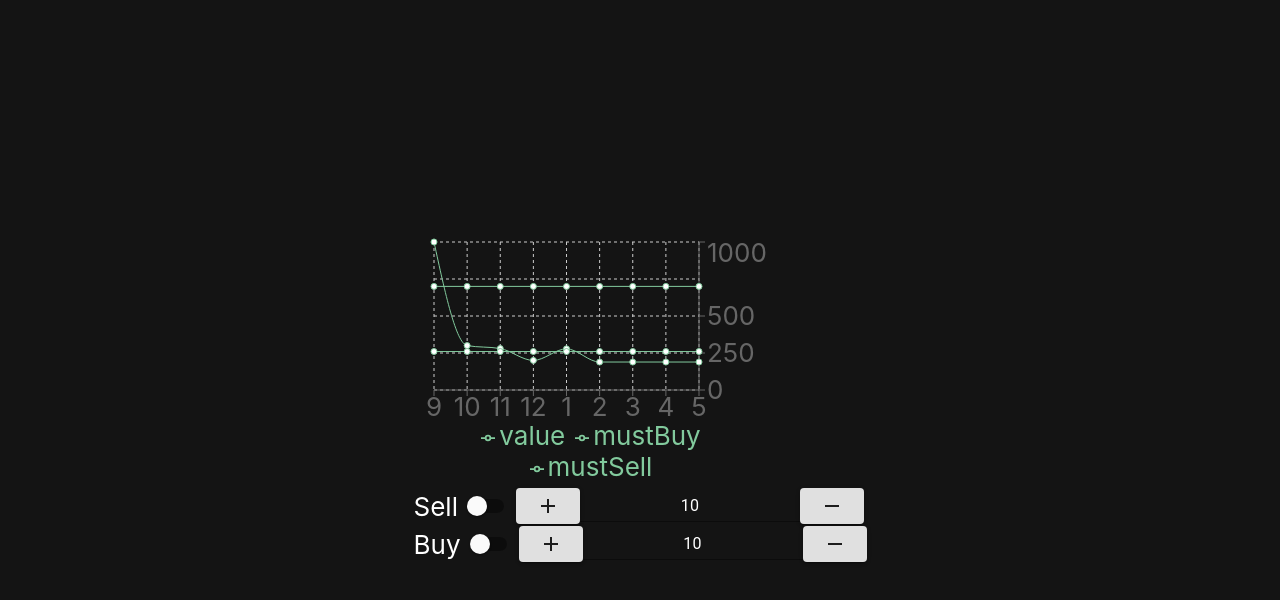
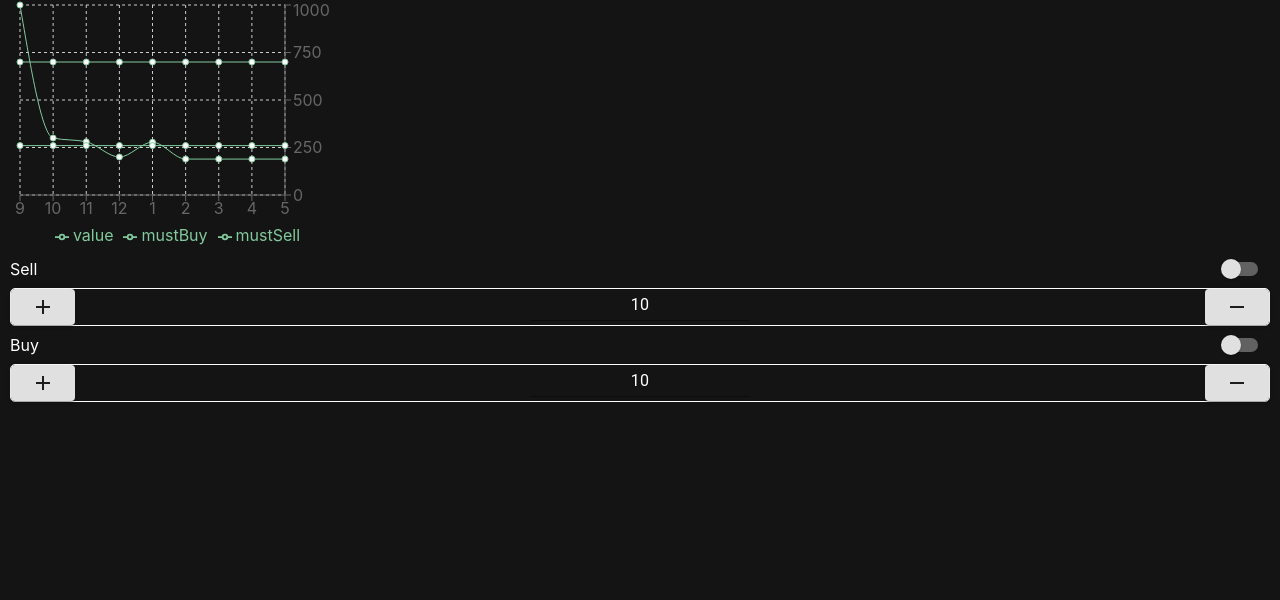
Before and after one commit to saurabh2590/graph-demo, a React (Create React App) app: page / in a window 1280 px wide. Shown: the top 600 px of the page. Built offline with nearby package versions, Linux system fonts and the light colour scheme.

Commit message:
fix the bottom controls

```diff
--- a/src/App.css
+++ b/src/App.css
@@ -3,12 +3,6 @@ body {
 }
 
 .App {
-  min-height: 100vh;
-  display: flex;
-  flex-direction: column;
-  align-items: center;
-  justify-content: center;
-  font-size: calc(10px + 2vmin);
   color: white;
 }
 
--- a/src/ValuePlusMinus.css
+++ b/src/ValuePlusMinus.css
@@ -3,10 +3,22 @@ input[type=number]::-webkit-outer-spin-button {
     -webkit-appearance: none;
     margin: 0;
 }
-
-.container {
+.main {
+    margin-left: 10px;
+    margin-right: 10px;
+}
+.inputContainer {
+    border-style: solid;
+    border-width: thin;
+    border-radius: 5px;
     display: flex;
     flex-direction: row;
+    justify-content: space-between;
+}
+
+.switchContainer {
+    display: flex;
+    flex-direction: row;
+    justify-content: space-between;
     align-items: center;
-    align-content: center;
 }
--- a/src/ValuePlusMinus.tsx
+++ b/src/ValuePlusMinus.tsx
@@ -1,7 +1,8 @@
-import {Button, Switch, TextField} from "@material-ui/core";
+import {Button, TextField} from "@material-ui/core";
 import {Add, Remove} from "@material-ui/icons";
 import React from "react";
 import "./ValuePlusMinus.css";
+import {IOSSwitch} from "./components/IOSSwitch";
 
 type ValuePlusMinusProps = {
   value: number;
@@ -18,16 +19,18 @@ export const ValuePlusMinus: React.FC<ValuePlusMinusProps> = ({value, label, che
     setState({...state, [event.target.name]: event.target.checked});
   };
 
-  return <div className="container">
-      <div>{label}</div>
-      <Switch
+  return <div className="main">
+    <div className="switchContainer">
+      <span>{label}</span>
+      <IOSSwitch
         checked={state.checked}
         onChange={handleChange}
         name="checked"
         aria-label={label}
         inputProps={{'aria-label': 'secondary checkbox'}}
-        style={{marginLeft: "auto", alignSelf: "flex-end"}}
       />
+    </div>
+    <div className="inputContainer">
       <Button variant="contained" onClick={increment}><Add/></Button>
       <TextField
         id="standard-number"
@@ -37,4 +40,5 @@ export const ValuePlusMinus: React.FC<ValuePlusMinusProps> = ({value, label, che
       />
       <Button variant="contained" onClick={decrement}><Remove/></Button>
     </div>
+  </div>
 }
--- /dev/null
+++ b/src/components/IOSSwitch.tsx
@@ -0,0 +1,18 @@
+import {Switch, withStyles} from "@material-ui/core";
+import {grey} from "@material-ui/core/colors";
+
+export const IOSSwitch = withStyles({
+  switchBase: {
+    color: grey[300],
+    '&$checked': {
+      color: grey[300],
+    },
+    '&$checked + $track': {
+      backgroundColor: "#00FF00"
+    },
+  },
+  checked: {},
+  track: {
+    backgroundColor: grey[300]
+  },
+})(Switch);
```
Also changed, not shown: 1 other file (tests, documents, lock files or other folders). Lines whose indentation alone changed are shown as unchanged.
